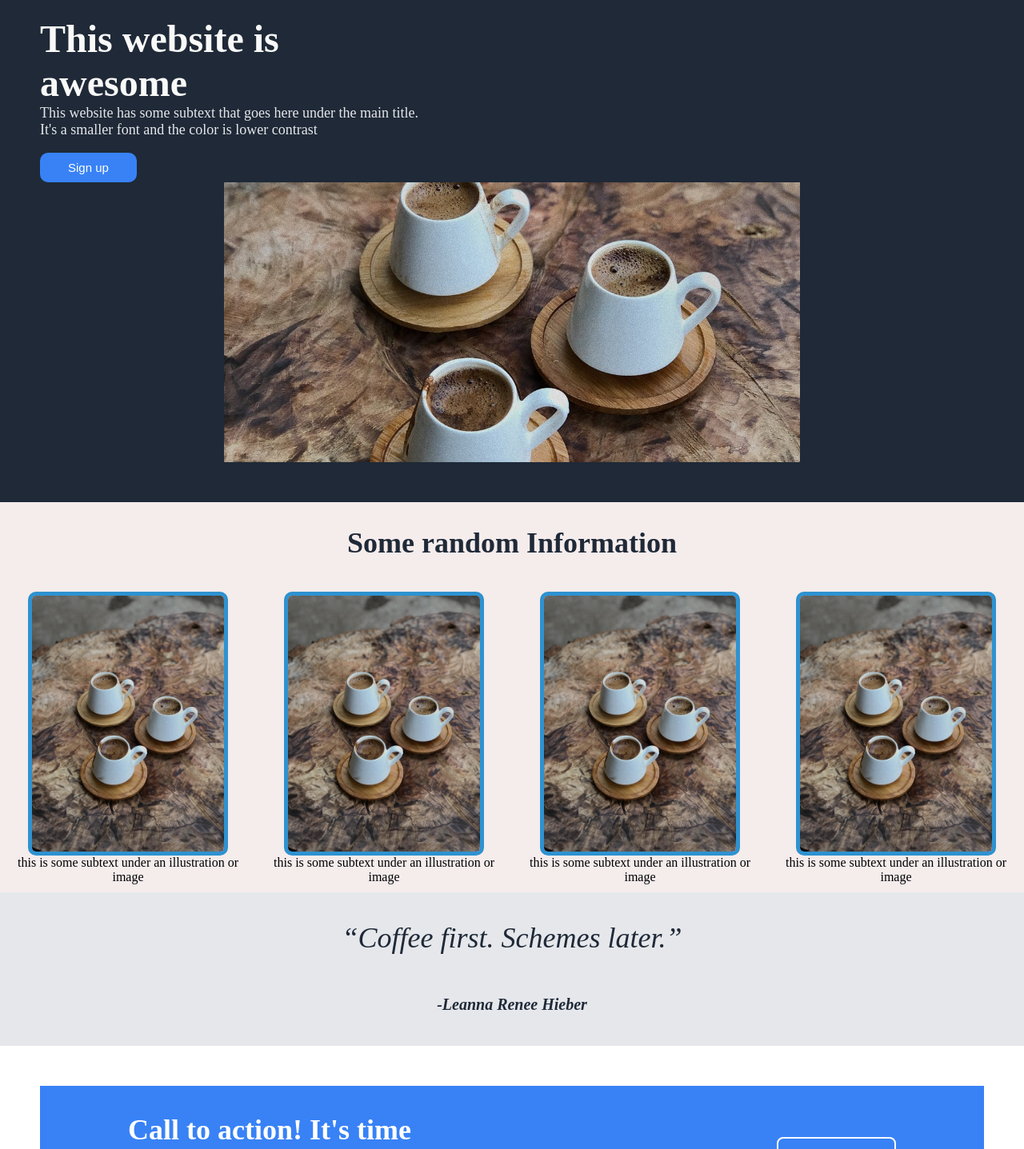
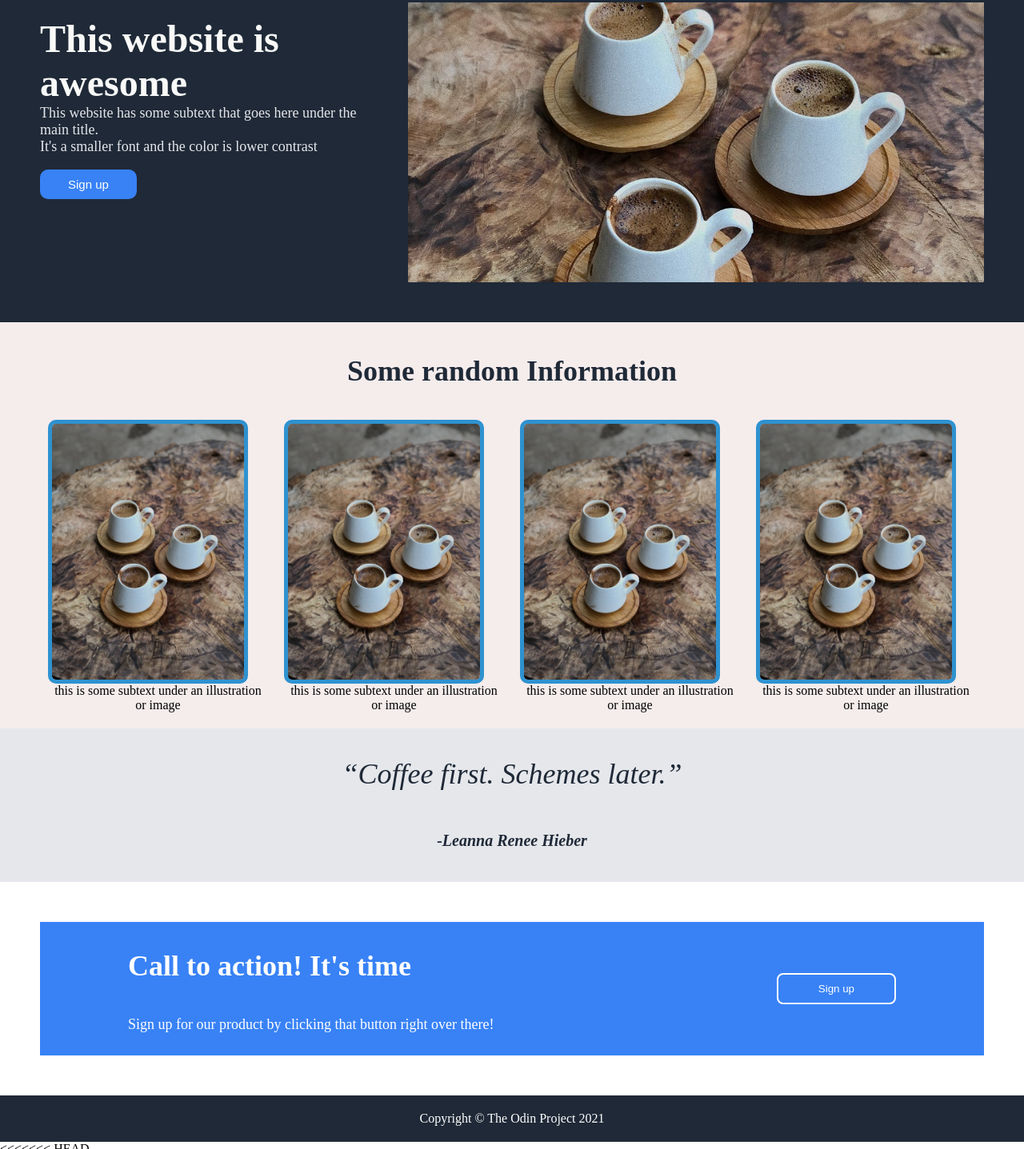
Before and after one commit to milkstard/landing-page, a plain HTML site: page index.html in a window 1280 px wide. Shown: the part 90-1527 px from the top of the page at 80% size. Drawn offline with Linux system fonts and the light colour scheme.

Commit message:
Fix html and css container for flex

```diff
--- a/index.html
+++ b/index.html
@@ -8,6 +8,8 @@
     <link rel="stylesheet" href="style.css">
 </head>
 <body>
+
+    <div class="flex-container">
         <header class="header">
             <div class="first-level-header">
                 <div class="header-logo">
@@ -21,6 +23,66 @@
                     </ul>
                 </div>
             </div>
+            <div class="second-level-header">
+                <div class="second-left">
+                    <!--<h1>This website is <br>awesome</h1>-->
+                    <p><span class="h1">This website is <br> awesome</span> <br>This website has some subtext that goes here under the main title.
+                        <br>It's a smaller font and the color is lower contrast
+                    </p>
+                    <span class="btn">
+                        <button>Sign up</button>
+                    </span>
+                </div>
+                <div class="second-right-container">
+                    <div class="second-right">
+                        <img src="img/coffee.png" alt="coffee" style="width: 720px; max-height: 350px;">
+                    </div>
+                </div>
+            </div>
+        </header>
+        <div class="content">
+            <div class="first-content">
+                <h2 class="content-header">Some random Information</h2>
+                <div class="img-container">
+                    <div class="img-content">
+                        <img src="img/coffee.png" alt="coffee" style="max-width: 250px; max-height: 350px;">
+                        <div class="img-text">this is some subtext under an illustration or image</div>
+                    </div>
+                    <div class="img-content">
+                        <img src="img/coffee.png" alt="coffee" style="max-width: 250px; max-height: 350px;">
+                        <div class="img-text">this is some subtext under an illustration or image</div>
+                    </div>
+                    <div class="img-content">
+                        <img src="img/coffee.png" alt="coffee" style="max-width: 250px; max-height: 350px;">
+                        <div class="img-text">this is some subtext under an illustration or image</div>
+                    </div>
+                    <div class="img-content">
+                        <img src="img/coffee.png" alt="coffee" style="max-width: 250px; max-height: 350px;">
+                        <div class="img-text">this is some subtext under an illustration or image</div>
+                    </div>
+                </div>
+            </div>
+            <div class="second-content">
+                <p><q><i>Coffee first. Schemes later.</i></q></p>
+                <p><strong id="author-p">-Leanna Renee Hieber </strong></p>
+                <!--quote link: https://www.goodhousekeeping.com/life/g26948562/funny-coffee-quotes/?slide=4-->
+            </div>
+            <div class="third-content">
+                <div class="sign-up-btn">
+                    <div class="first-sign-up-btn">
+                        <h1>Call to action! It's time</h1>
+                        <p>Sign up for our product by clicking that button right over there!</p>
+                    </div>
+                    <div class="second-sign-up-btn">
+                        <button>Sign up</button>
+                    </div>
+                </div>
+            </div>
+            <footer>
+                <div>Copyright © The Odin Project 2021</div>
+            </footer>
+        </div>
+<<<<<<< HEAD
         <div class="second-level-header">
             <div class="second-left">
                 <!--<h1>This website is <br>awesome</h1>-->
@@ -77,6 +139,8 @@
         <footer>
             <div>Copyright © The Odin Project 2021</div>
         </footer>
+=======
+>>>>>>> e2d90f1 (Fix html and css container for flex)
     </div>
 
 </body>
--- a/style.css
+++ b/style.css
@@ -3,19 +3,22 @@
 }
 
 body{
+    margin: 0;
+    padding: 0;
+}
+
+.flex-container{
     display: flex;
     flex-flow: column nowrap;
-    justify-content: center;
-    margin: 0;
-    padding: 0;
-    max-width: 100%;
+    flex: 1;
 }
 
 .header{
     display: flex;
-    flex-flow: column wrap;
+    flex-flow: column nowrap;
     justify-content: space-between;
     gap: 10px;
+    align-items:stretch;
     background-color: #1f2937;
     padding: 10px 50px 50px 50px;
     /*padding-bottom: 50px;*/
@@ -23,7 +26,7 @@ body{
 
 .first-level-header{
     display: flex;
-    flex-flow: row wrap;
+    flex-flow: row nowrap;
     align-items: center;
     /*gap: 737px;*/
 }
@@ -40,7 +43,7 @@ body{
 ul{
     list-style-type: none;
     display: flex;
-    flex-flow: row wrap;
+    flex-flow: row nowrap;
     gap: 10px;
     padding: 10px;
 }
@@ -53,7 +56,7 @@ a{
 
 .second-level-header{
     display: flex;
-    flex-flow: row wrap;
+    flex-flow: row nowrap;
     column-gap: 50px;
 }
 
@@ -70,14 +73,18 @@ a{
 
 .second-left{
     display: flex;
-    flex-flow: column wrap;
+    flex-flow: column nowrap;
 }
 
 .second-right{
     display: flex;
-    flex-flow: row wrap;
-    margin: auto;
+    flex-flow: row nowrap;
+    /*margin: auto;*/
     /*margin-left: auto;*/
+}
+
+.second-right-container{
+    margin-left: auto;
 }
 
 .second-right img{
@@ -98,7 +105,7 @@ a{
 
 .content{
     display: flex;
-    flex-flow: column wrap;
+    flex-flow: column nowrap;
     align-items: space-around;
     padding: 10px;
     background-color: rgb(245, 236, 236);
@@ -113,13 +120,21 @@ a{
     color: #1f2937;
 }
 
+.first-content{
+    display: flex;
+    flex-flow: column nowrap;
+    justify-content: center;
+    align-items: center;
+    padding: 10px 50px;
+}
+
 .img-container{
     display: flex;
 }
 
 .img-content{
     display: flex;
-    flex-flow: row wrap;
+    flex-flow: column wrap;
     justify-content: center;
     padding: 10px;
 }
```
Lines whose indentation alone changed are shown as unchanged.
